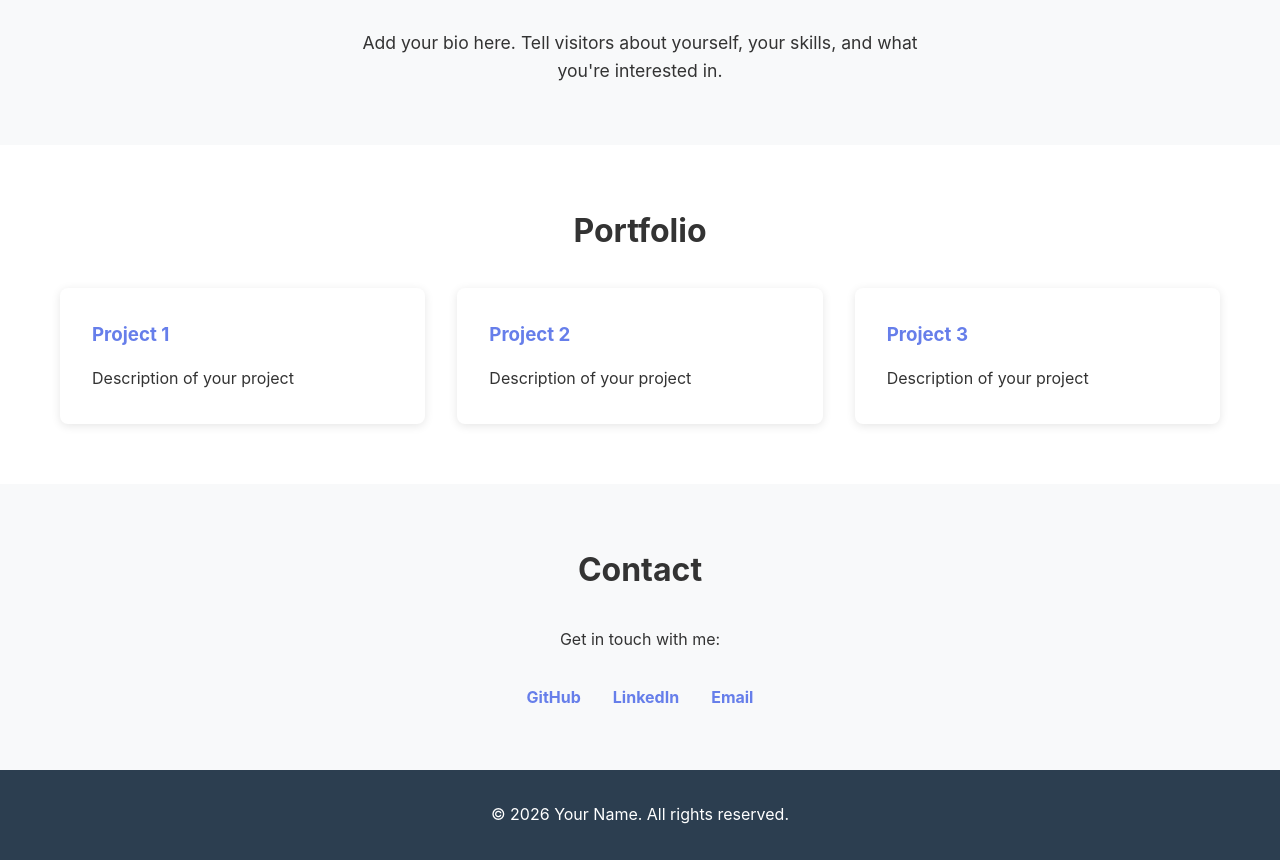
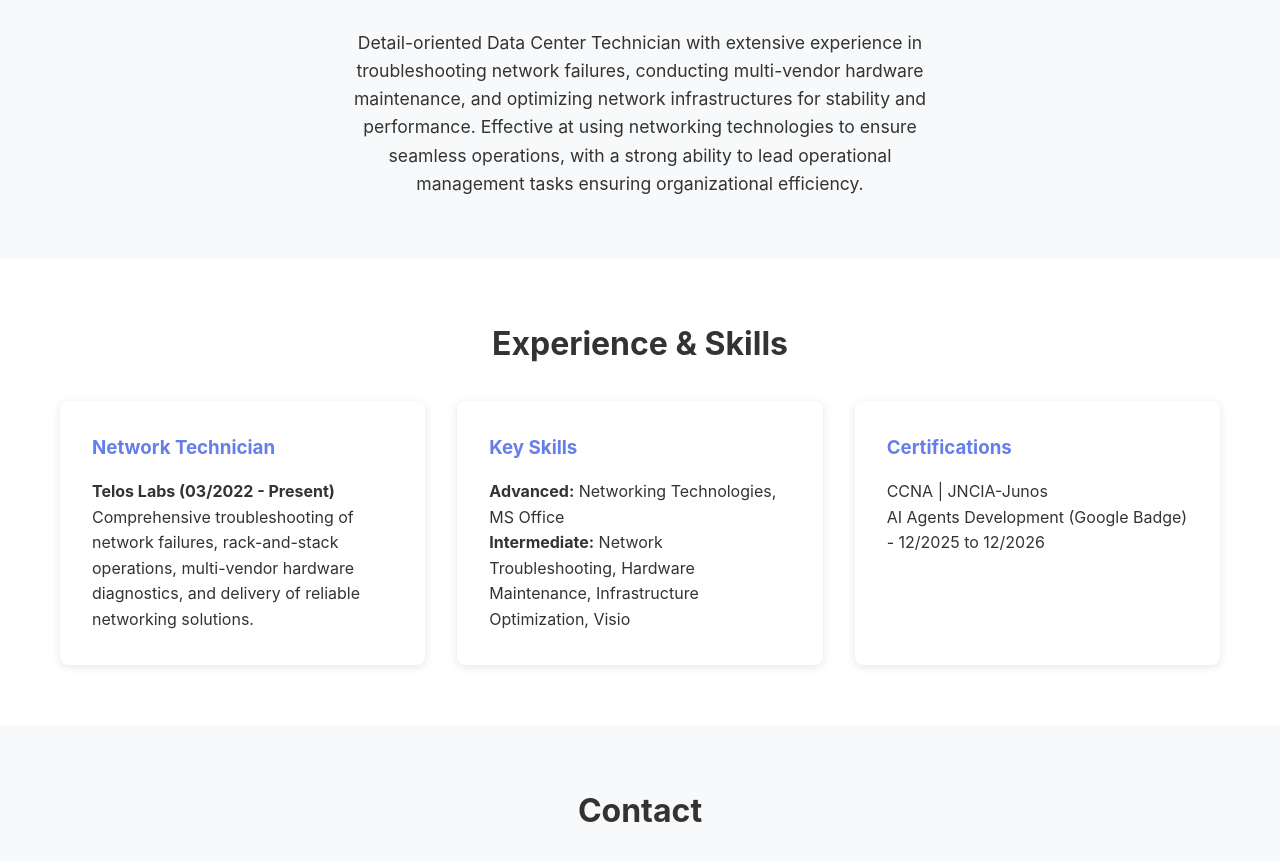
Before and after one commit to Xhyzide/xhyzide.github.io, a plain HTML site: page index.html in a window 1280 px wide. Shown: the part 591-1452 px from the top of the page. Drawn offline with Linux system fonts and the light colour scheme.

Commit message:
Customize website with CV data

```diff
--- a/index.html
+++ b/index.html
@@ -9,7 +9,7 @@
 <body>
     <nav class="navbar">
         <div class="container">
-            <h1 class="logo">Your Name</h1>
+            <h1 class="logo">Xhyzide Peci</h1>
             <ul class="nav-links">
                 <li><a href="#home">Home</a></li>
                 <li><a href="#about">About</a></li>
@@ -21,8 +21,8 @@
 
     <section id="home" class="hero">
         <div class="container">
-            <h2>Welcome</h2>
-            <p>I'm a developer and creator passionate about building great things.</p>
+            <h2>Xhyzide Peci</h2>
+            <p>Data Center Technician | Network Infrastructure Specialist</p>
             <a href="#contact" class="btn">Get in Touch</a>
         </div>
     </section>
@@ -30,25 +30,28 @@
     <section id="about" class="about">
         <div class="container">
             <h2>About Me</h2>
-            <p>Add your bio here. Tell visitors about yourself, your skills, and what you're interested in.</p>
+            <p>Detail-oriented Data Center Technician with extensive experience in troubleshooting network failures, conducting multi-vendor hardware maintenance, and optimizing network infrastructures for stability and performance. Effective at using networking technologies to ensure seamless operations, with a strong ability to lead operational management tasks ensuring organizational efficiency.</p>
         </div>
     </section>
 
     <section id="portfolio" class="portfolio">
         <div class="container">
-            <h2>Portfolio</h2>
+            <h2>Experience & Skills</h2>
             <div class="portfolio-grid">
                 <div class="portfolio-item">
-                    <h3>Project 1</h3>
-                    <p>Description of your project</p>
+                    <h3>Network Technician</h3>
+                    <p><strong>Telos Labs (03/2022 - Present)</strong></p>
+                    <p>Comprehensive troubleshooting of network failures, rack-and-stack operations, multi-vendor hardware diagnostics, and delivery of reliable networking solutions.</p>
                 </div>
                 <div class="portfolio-item">
-                    <h3>Project 2</h3>
-                    <p>Description of your project</p>
+                    <h3>Key Skills</h3>
+                    <p><strong>Advanced:</strong> Networking Technologies, MS Office</p>
+                    <p><strong>Intermediate:</strong> Network Troubleshooting, Hardware Maintenance, Infrastructure Optimization, Visio</p>
                 </div>
                 <div class="portfolio-item">
-                    <h3>Project 3</h3>
-                    <p>Description of your project</p>
+                    <h3>Certifications</h3>
+                    <p>CCNA | JNCIA-Junos</p>
+                    <p>AI Agents Development (Google Badge) - 12/2025 to 12/2026</p>
                 </div>
             </div>
         </div>
@@ -59,15 +62,15 @@
             <h2>Contact</h2>
             <p>Get in touch with me:</p>
             <ul class="social-links">
-                <li><a href="https://github.com/yourprofile">GitHub</a></li>
-                <li><a href="https://linkedin.com/in/yourprofile">LinkedIn</a></li>
-                <li><a href="mailto:your@email.com">Email</a></li>
+                <li><a href="mailto:xhyzide.peci@gmail.com">Email</a></li>
+                <li><a href="tel:+4915259094425">Phone: +49 1525 9094425</a></li>
+                <li><a href="https://github.com/xhyzide">GitHub</a></li>
             </ul>
         </div>
     </section>
 
     <footer>
-        <p>&copy; 2026 Your Name. All rights reserved.</p>
+        <p>&copy; 2026 Xhyzide Peci. All rights reserved.</p>
     </footer>
 </body>
 </html>
```
